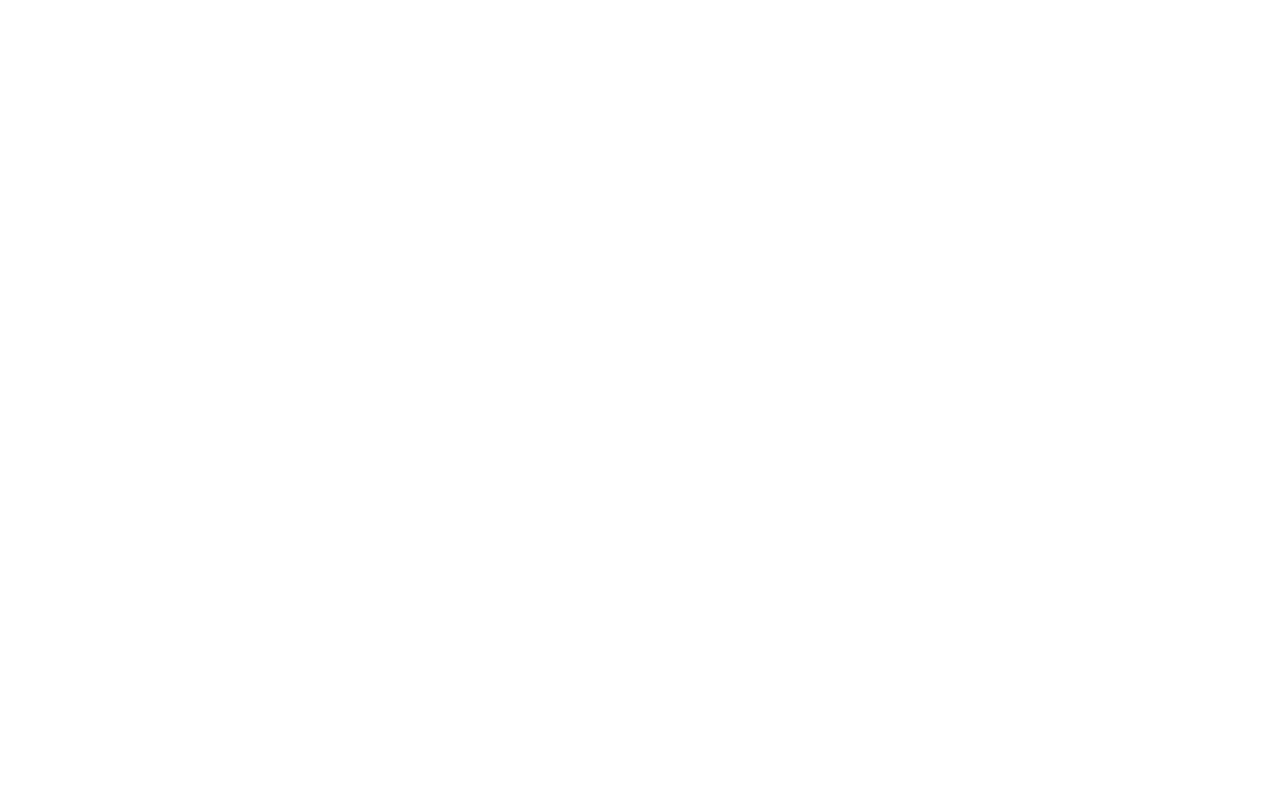
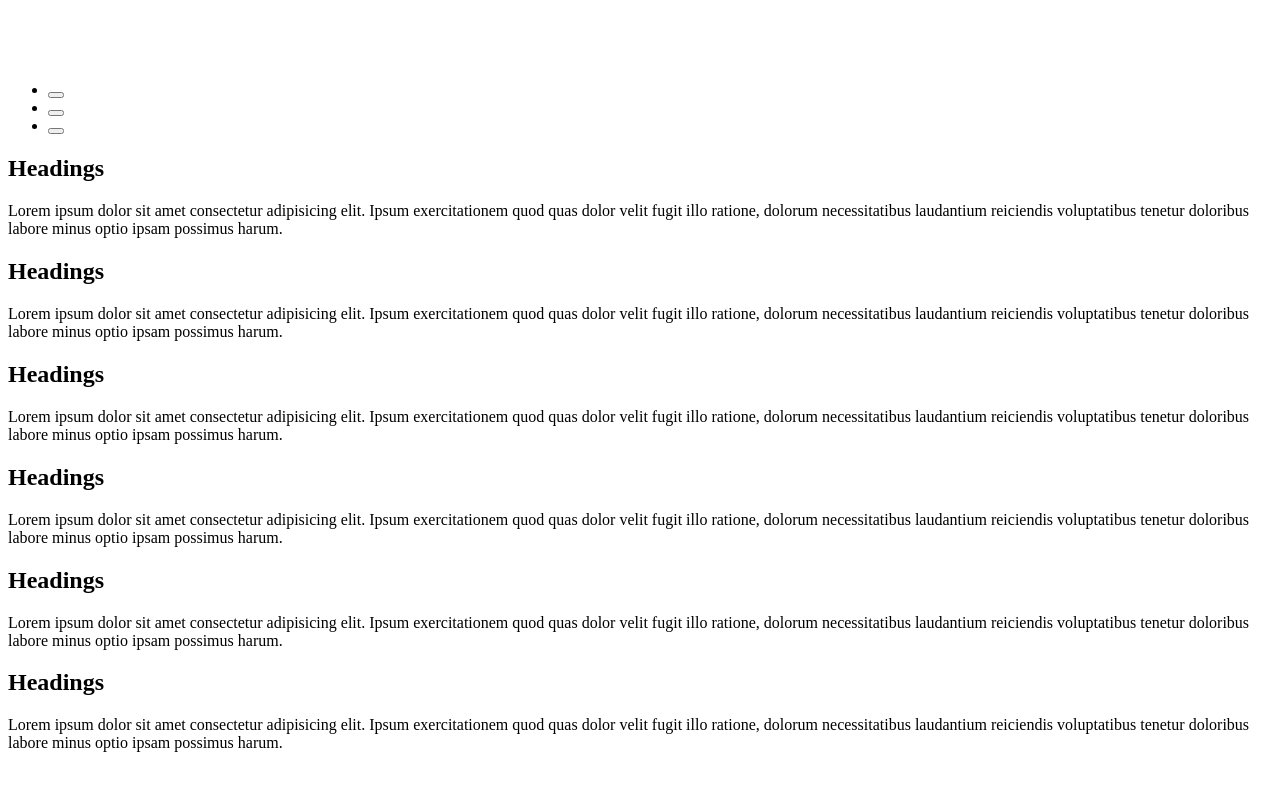
Before and after one commit to Osama9798/Admin_Page, a plain HTML site: page index.html in a window 1280 px wide. Drawn offline with Linux system fonts and the light colour scheme.

Commit message:
Basic Layout of html

```diff
--- a/index.html
+++ b/index.html
@@ -3,7 +3,106 @@
   <head>
     <meta charset="UTF-8" />
     <meta name="viewport" content="width=device-width, initial-scale=1.0" />
-    <title>Document</title>
+    <title>Admin-Page</title>
   </head>
-  <body></body>
+  <body>
+    <div class="grid-container">
+      <header class="header-container">
+        <nav class="nav-bar">
+          <div></div>
+          <div></div>
+          <div></div>
+          <img />
+          <p></p>
+        </nav>
+        <div class="intro">
+          <img />
+          <div>
+            <p></p>
+            <h1></h1>
+          </div>
+          <ul>
+            <li><button></button></li>
+            <li><button></button></li>
+            <li><button></button></li>
+          </ul>
+        </div>
+      </header>
+      <div class="body-container">
+        <div class="article-container">
+          <h2>Headings</h2>
+          <p>
+            Lorem ipsum dolor sit amet consectetur adipisicing elit. Ipsum
+            exercitationem quod quas dolor velit fugit illo ratione, dolorum
+            necessitatibus laudantium reiciendis voluptatibus tenetur doloribus
+            labore minus optio ipsam possimus harum.
+          </p>
+          <div></div>
+          <div></div>
+          <div></div>
+        </div>
+        <div class="article-container">
+          <h2>Headings</h2>
+          <p>
+            Lorem ipsum dolor sit amet consectetur adipisicing elit. Ipsum
+            exercitationem quod quas dolor velit fugit illo ratione, dolorum
+            necessitatibus laudantium reiciendis voluptatibus tenetur doloribus
+            labore minus optio ipsam possimus harum.
+          </p>
+          <div></div>
+          <div></div>
+          <div></div>
+        </div>
+        <div class="article-container">
+          <h2>Headings</h2>
+          <p>
+            Lorem ipsum dolor sit amet consectetur adipisicing elit. Ipsum
+            exercitationem quod quas dolor velit fugit illo ratione, dolorum
+            necessitatibus laudantium reiciendis voluptatibus tenetur doloribus
+            labore minus optio ipsam possimus harum.
+          </p>
+          <div></div>
+          <div></div>
+          <div></div>
+        </div>
+        <div class="article-container">
+          <h2>Headings</h2>
+          <p>
+            Lorem ipsum dolor sit amet consectetur adipisicing elit. Ipsum
+            exercitationem quod quas dolor velit fugit illo ratione, dolorum
+            necessitatibus laudantium reiciendis voluptatibus tenetur doloribus
+            labore minus optio ipsam possimus harum.
+          </p>
+          <div></div>
+          <div></div>
+          <div></div>
+        </div>
+        <div class="article-container">
+          <h2>Headings</h2>
+          <p>
+            Lorem ipsum dolor sit amet consectetur adipisicing elit. Ipsum
+            exercitationem quod quas dolor velit fugit illo ratione, dolorum
+            necessitatibus laudantium reiciendis voluptatibus tenetur doloribus
+            labore minus optio ipsam possimus harum.
+          </p>
+          <div></div>
+          <div></div>
+          <div></div>
+        </div>
+        <div class="article-container">
+          <h2>Headings</h2>
+          <p>
+            Lorem ipsum dolor sit amet consectetur adipisicing elit. Ipsum
+            exercitationem quod quas dolor velit fugit illo ratione, dolorum
+            necessitatibus laudantium reiciendis voluptatibus tenetur doloribus
+            labore minus optio ipsam possimus harum.
+          </p>
+          <div></div>
+          <div></div>
+          <div></div>
+        </div>
+      </div>
+      <aside class="side-bar"></aside>
+    </div>
+  </body>
 </html>
```
Also changed, not shown: desired_layout.png (added).
